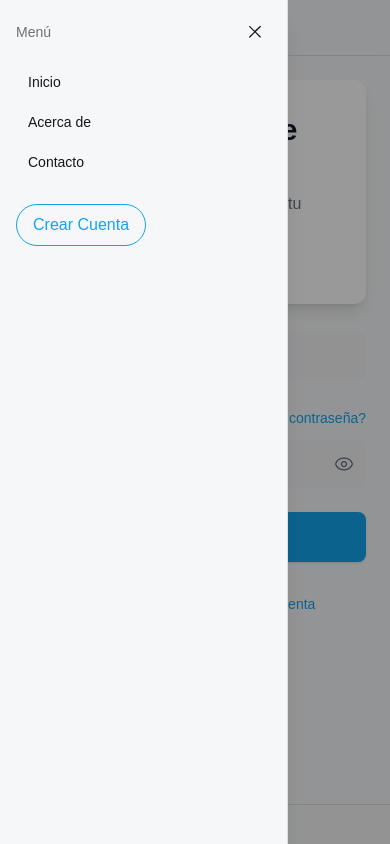
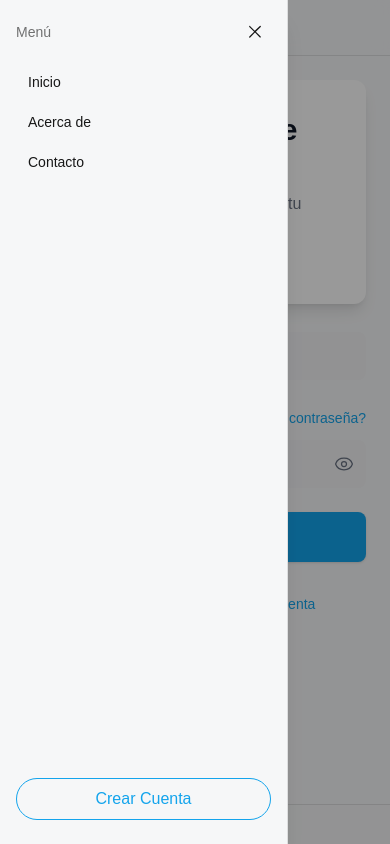
Before and after one commit to miltonvelillac/booking-web, a Next.js app: page /auth/login in a window 390 px wide. Both pictures are taken after a click on the button 34 px from the left and 24 px from the top of the page. Built offline with nearby package versions, Linux system fonts and the light colour scheme; no server answers.

Commit message:
Add logout button

```diff
--- a/src/app/layout.tsx
+++ b/src/app/layout.tsx
@@ -3,7 +3,6 @@ import { Geist, Geist_Mono } from "next/font/google";
 import "./globals.css";
 import Providers from "./providers";
 import Header from "@/components/header/Header";
-import { I18nProvider } from "@/i18n/I18nProvider";
 import Footer from "@/components/footer/Footer";
 
 const geistSans = Geist({
@@ -30,15 +29,13 @@ export default function RootLayout({
   return (
     <html lang="en">
       <body className={`h-screen flex flex-col justify-between`}>
-        <I18nProvider>
-          <Header/>
+        <Providers>
+          <Header />
           <main className={`flex-1`}>
-            <Providers>
-              {children}
-            </Providers>
+            {children}
           </main>
-           <Footer/>
-        </I18nProvider>
+          <Footer />
+        </Providers>
       </body>
     </html>
   );
--- a/src/components/header/DesktopHeader.tsx
+++ b/src/components/header/DesktopHeader.tsx
@@ -1,11 +1,9 @@
 "use client";
 
-import React from "react";
+import SessionBtn from "@/features/sessionButton/sessionButton";
 import { useI18n } from "@/i18n";
+import Brand from "./Brand";
 import NavItems from "./NavItems";
-import Brand from "./Brand";
-import { navigateService } from "@/services/navigate/navigateService";
-import SignUpBtn from "@/features/signUpBtn/signUpBtn";
 
 type HeaderProps = { title?: string };
 
@@ -24,7 +22,7 @@ export default function DesktopHeader({ title }: HeaderProps) {
             <NavItems layout="horizontal" />
           </nav>
           <div className="justify-self-end">
-            <SignUpBtn />
+            <SessionBtn />
           </div>
         </div>
       </div>
--- a/src/components/header/MobileHeader.tsx
+++ b/src/components/header/MobileHeader.tsx
@@ -1,11 +1,12 @@
 "use client";
 
-import React, { useState } from "react";
+import SignUpBtn from "@/features/signUpBtn/signUpBtn";
+import { useI18n } from "@/i18n";
+import { signUpService } from "@/services/signUp/signUpService";
+import { usePathname } from "next/navigation";
+import { useState } from "react";
 import Brand from "./Brand";
-import { useI18n } from "@/i18n";
 import NavItems from "./NavItems";
-import { navigateService } from "@/services/navigate/navigateService";
-import SignUpBtn from "@/features/signUpBtn/signUpBtn";
 
 type HeaderProps = { title?: string };
 
@@ -13,6 +14,8 @@ export default function MobileHeader({ title }: HeaderProps) {
   const [open, setOpen] = useState(false);
   const { texts } = useI18n();
   const displayTitle = title || texts.header.title;
+  const pathname = usePathname();
+  const showSignUp = signUpService.showSignUpBtn(pathname);
 
   return (
     <>
@@ -32,7 +35,9 @@ export default function MobileHeader({ title }: HeaderProps) {
               </svg>
             </button>
 
-            <div className="justify-self-center"><Brand name={displayTitle} /></div>
+            <div className="justify-self-center">
+              <Brand name={displayTitle} />
+            </div>
 
             <div className="justify-self-end" />
           </div>
@@ -57,12 +62,16 @@ export default function MobileHeader({ title }: HeaderProps) {
               </button>
             </div>
 
-            <nav className="mt-4">
-              <NavItems layout="vertical" onItemClick={() => setOpen(false)} />
-            </nav>
+            <div className="flex flex-col justify-between h-full">
+              <nav className="mt-4">
+                <NavItems layout="vertical" onItemClick={() => setOpen(false)} />
+              </nav>
 
-            <div className="mt-6">
-              <SignUpBtn />
+              {showSignUp && (
+                <div className="mb-10">
+                  <SignUpBtn />
+                </div>
+              )}
             </div>
           </div>
         </div>
--- /dev/null
+++ b/src/features/sessionButton/sessionButton.tsx
@@ -0,0 +1,44 @@
+"use client";
+
+import { useI18n } from "@/i18n";
+import { navigateService } from "@/services/navigate/navigateService";
+import { signUpService } from "@/services/signUp/signUpService";
+import { clearSession, selectIsAuthenticated } from "@/store/auth/authSlice";
+import { useAppDispatch, useAppSelector } from "@/store/hooks";
+import { usePathname } from "next/navigation";
+import { Dispatch, SetStateAction } from "react";
+
+export default function SessionBtn() {
+  const { t } = useI18n();
+  const pathname = usePathname();
+  const isAuth = useAppSelector(selectIsAuthenticated);
+  const dispatch = useAppDispatch();
+
+  const label = signUpService.getSessionBtnLabel(pathname, isAuth, t);
+
+  const onClick = () => {
+    const showSignUp = signUpService.showSignUpBtn(pathname);
+    const showSignOut = signUpService.showLogoutBtn(pathname, isAuth);
+    const showLogInt = signUpService.showLogIntBtn(pathname, isAuth);
+
+    if (showLogInt) {
+      navigateService.goToLogin();
+    } else if (showSignOut) {
+      signUpService.logout();
+      dispatch(clearSession());
+      navigateService.goToLogin();
+    } else if (showSignUp) {
+      navigateService.goToSignIn();
+    }
+  };
+
+  return (
+    <button
+      type="button"
+      onClick={onClick}
+      className="w-full px-4 py-2 rounded-full border border-primary text-primary hover:bg-primary/10 transition-colors cursor-pointer"
+    >
+      {label}
+    </button>
+  );
+}
--- a/src/features/signUpBtn/signUpBtn.tsx
+++ b/src/features/signUpBtn/signUpBtn.tsx
@@ -12,7 +12,7 @@ export default function SignUpBtn() {
         <button
             type="button"
             onClick={() => navigateService.goToSignIn()}
-            className="px-4 py-2 rounded-full border border-primary text-primary hover:bg-primary/10 transition-colors cursor-pointer"
+            className="w-full px-4 py-2 rounded-full border border-primary text-primary hover:bg-primary/10 transition-colors cursor-pointer"
         >
             {label}
         </button>
--- a/src/i18n/locales/en.json
+++ b/src/i18n/locales/en.json
@@ -14,6 +14,7 @@
   "login.error.generic": "Unable to sign in",
   "login.noAccount": "Don't have an account?",
   "login.signup": "Sign up",
+  "login.logout": "Log out",
   "auth.login.title": "Login",
   "common.loading": "Loading...",
   "common.loadingApp": "Loading application…",
--- a/src/i18n/locales/es.json
+++ b/src/i18n/locales/es.json
@@ -14,6 +14,7 @@
   "login.error.generic": "Error al iniciar sesión",
   "login.noAccount": "¿No tienes una cuenta?",
   "login.signup": "Crear Cuenta",
+  "login.logout": "Cerrar Sesión",
   "auth.login.title": "Iniciar sesión",
   "common.loading": "Cargando…",
   "common.loadingApp": "Cargando la aplicación…",
--- /dev/null
+++ b/src/services/signUp/signUpService.ts
@@ -0,0 +1,40 @@
+import { AuthStorage } from "../storage/auth/authStorage";
+
+class SignUpService {
+  private static _instance: SignUpService | null = null;
+
+  static get instance(): SignUpService {
+    if (!this._instance) this._instance = new SignUpService();
+    return this._instance;
+  }
+
+  showSignUpBtn(pathname: string | null | undefined): boolean {
+    return !!pathname && pathname.startsWith("/auth") && !pathname.startsWith("/auth/sign");
+  }
+
+  showLogoutBtn(pathname: string | null | undefined, isAuthenticated: boolean): boolean {
+    return !!pathname && !pathname.startsWith("/auth") && isAuthenticated;
+  }
+
+  showLogIntBtn(pathname: string | null | undefined, isAuthenticated: boolean): boolean {
+    return !!pathname && pathname.startsWith("/auth/sign") && !isAuthenticated;
+  }
+
+  logout(): void {
+    AuthStorage.clearAuth();
+  }
+
+  getSessionBtnLabel(
+    pathname: string | null | undefined,
+    isAuthenticated: boolean,
+    t: (key: string) => string
+  ): string {
+    if (this.showSignUpBtn(pathname)) return t('login.signup');
+    if (this.showLogoutBtn(pathname, isAuthenticated)) return t('login.logout');
+    if (this.showLogIntBtn(pathname, isAuthenticated)) return t('login.submit');
+    return '';
+  }
+}
+
+export const signUpService = SignUpService.instance;
+export default SignUpService;
--- a/src/services/storage/auth/authStorage.ts
+++ b/src/services/storage/auth/authStorage.ts
@@ -13,4 +13,8 @@ export class AuthStorage {
         const { value } = props;
         HandleStorage.setLocalItem<AuthUserModel>({ name: AuthStorage.authName, value: value });
     }
+
+    static clearAuth(): void {
+        HandleStorage.removeLocalItem({ name: AuthStorage.authName });
+    }
 }
--- a/src/services/storage/handleStorage.ts
+++ b/src/services/storage/handleStorage.ts
@@ -12,4 +12,10 @@ export class HandleStorage {
         localStorage.setItem(name, JSON.stringify(value));
     }
 
+    static removeLocalItem(props: { name: string }): void {
+        if (typeof window === "undefined") return;
+        const { name } = props;
+        localStorage.removeItem(name);
+    }
+
 }
```
